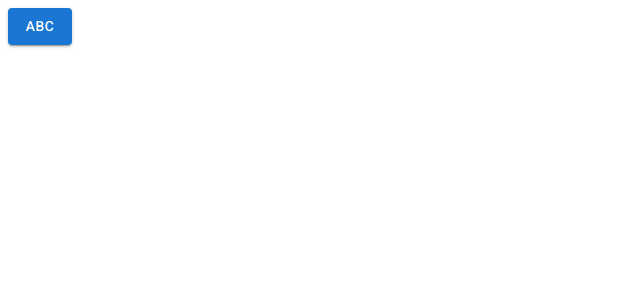
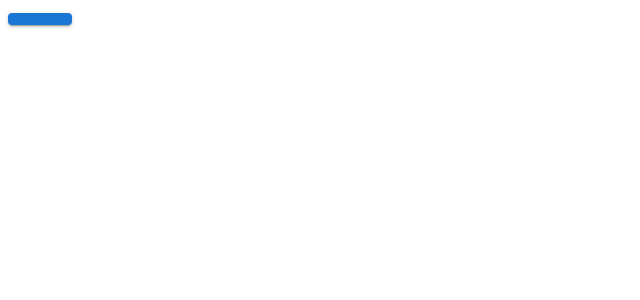
Before and after one commit to tuannguyensn2001/my-edx-next, a Next.js app: page / in a window 1280 px wide. Shown: the top 300 px of the page, without its empty margins (0-640 px from the left). Built offline with nearby package versions, Linux system fonts and the light colour scheme.

Commit message:
update hook auth

```diff
--- a/src/app/store.ts
+++ b/src/app/store.ts
@@ -1,8 +1,11 @@
 import { configureStore } from '@reduxjs/toolkit';
 import { TypedUseSelectorHook, useDispatch, useSelector } from 'react-redux';
+import AuthReducer from 'src/slices/auth';
 
 export const store = configureStore({
-  reducer: {},
+  reducer: {
+    auth: AuthReducer,
+  },
 });
 
 export type RootState = ReturnType<typeof store.getState>;
--- a/src/features/auth/components/FormLogin/index.tsx
+++ b/src/features/auth/components/FormLogin/index.tsx
@@ -1,11 +1,13 @@
-import { Button, TextField } from '@mui/material';
+import { Alert, Button, TextField } from '@mui/material';
 import { AxiosError } from 'axios';
 import { Controller, useForm } from 'react-hook-form';
 import { useMutation } from 'react-query';
 import { toast } from 'react-toastify';
+import { useAppDispatch } from 'src/app/store';
 import { getLogin } from 'src/features/auth/repositories';
 import { FormLoginType } from 'src/features/auth/types';
 import { ResponseLogin } from 'src/features/auth/types/login';
+import { setLoggedIn } from 'src/slices/auth';
 import { Response } from 'src/types/response';
 
 function FormLogin() {
@@ -15,6 +17,8 @@ function FormLogin() {
       password: '',
     },
   });
+
+  const dispatch = useAppDispatch();
 
   const login = useMutation<
     Response<ResponseLogin>,
@@ -27,11 +31,10 @@ function FormLogin() {
     },
     {
       onSuccess(response) {
+        dispatch(setLoggedIn(response.data));
         toast.success(response.message);
       },
-      onError(error) {
-        toast.error(error.response?.data?.message);
-      },
+      onError(error) {},
     }
   );
 
@@ -43,6 +46,13 @@ function FormLogin() {
     <div className={'tw-flex tw-justify-center tw-h-screen '}>
       <div className={'tw-w-2/5 tw-flex tw-flex-col tw-justify-center '}>
         <div>
+          <div className={'tw-mb-10'}>
+            {login.isError && (
+              <Alert severity={'error'}>
+                {login.error?.response?.data?.message}
+              </Alert>
+            )}
+          </div>
           <form onSubmit={handleSubmit(submit)}>
             <div>
               <Controller
@@ -58,7 +68,12 @@ function FormLogin() {
                 control={control}
                 name={'password'}
                 render={({ field }) => (
-                  <TextField fullWidth label={'Mật khẩu'} {...field} />
+                  <TextField
+                    type={'password'}
+                    fullWidth
+                    label={'Mật khẩu'}
+                    {...field}
+                  />
                 )}
               />
             </div>
--- /dev/null
+++ b/src/hooks/useAuth.ts
@@ -0,0 +1,16 @@
+import { useMemo } from 'react';
+import { useAppSelector } from 'src/app/store';
+import { IUser } from 'src/models/IUser';
+
+export default function useAuth() {
+  const user = useAppSelector((state) => state.auth.user);
+
+  const isLoggedIn = useMemo<boolean>(() => {
+    return !!user;
+  }, [user]);
+
+  return {
+    isLoggedIn,
+    user,
+  };
+}
--- a/src/pages/index.tsx
+++ b/src/pages/index.tsx
@@ -1,10 +1,13 @@
 import { Button } from '@mui/material';
+import useAuth from 'src/hooks/useAuth';
 
 function Home() {
+  const { user, isLoggedIn } = useAuth();
+
   return (
     <div>
       <Button variant={'contained'} color={'primary'}>
-        abc
+        {isLoggedIn}
       </Button>
     </div>
   );
--- /dev/null
+++ b/src/slices/auth.ts
@@ -0,0 +1,37 @@
+import { createSlice, PayloadAction } from '@reduxjs/toolkit';
+import { ResponseLogin } from 'src/features/auth/types/login';
+
+import { IUser } from 'src/models/IUser';
+
+interface AuthState {
+  user: IUser | null;
+}
+
+const initialState: AuthState = {
+  user: null,
+};
+
+const AuthSlice = createSlice({
+  name: 'auth',
+  initialState: initialState,
+  reducers: {
+    setLoggedIn(state: AuthState, action: PayloadAction<ResponseLogin>) {
+      state.user = action.payload.user;
+
+      localStorage.setItem('accessToken', action.payload.access_token);
+      localStorage.setItem('refreshToken', action.payload.refresh_token);
+    },
+    setLogout(state: AuthState) {
+      state.user = null;
+
+      localStorage.removeItem('accessToken');
+      localStorage.removeItem('refreshToken');
+    },
+  },
+});
+
+const AuthReducer = AuthSlice.reducer;
+
+export const { setLoggedIn, setLogout } = AuthSlice.actions;
+
+export default AuthReducer;
```
